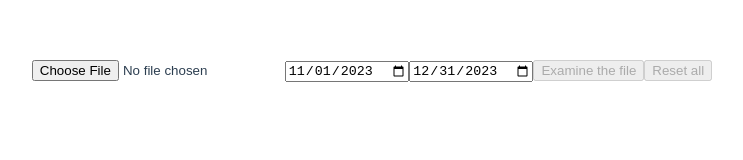
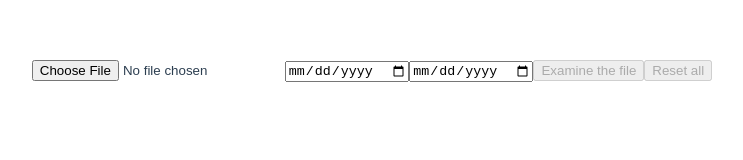
Before and after one commit to polina090193/habitica-statistics, a Vue app in the folder habitica-statistics-frontend/: page / in a window 1280 px wide. Shown: the top 160 px of the page, without its empty margins (268-1011 px from the left). Built offline with nearby package versions, Linux system fonts and the light colour scheme.

Commit message:
Remove default values

```diff
--- a/habitica-statistics-frontend/src/App.vue
+++ b/habitica-statistics-frontend/src/App.vue
@@ -94,8 +94,8 @@ export default {
     return {
       tasks: [],
       selectedFile: null,
-      startDate: '2023-11-01',
-      endDate: '2023-12-31',
+      startDate: '',
+      endDate: '',
       calendar: {},
       selectedTasksIDs: [],
       statisticsList: [],
```
